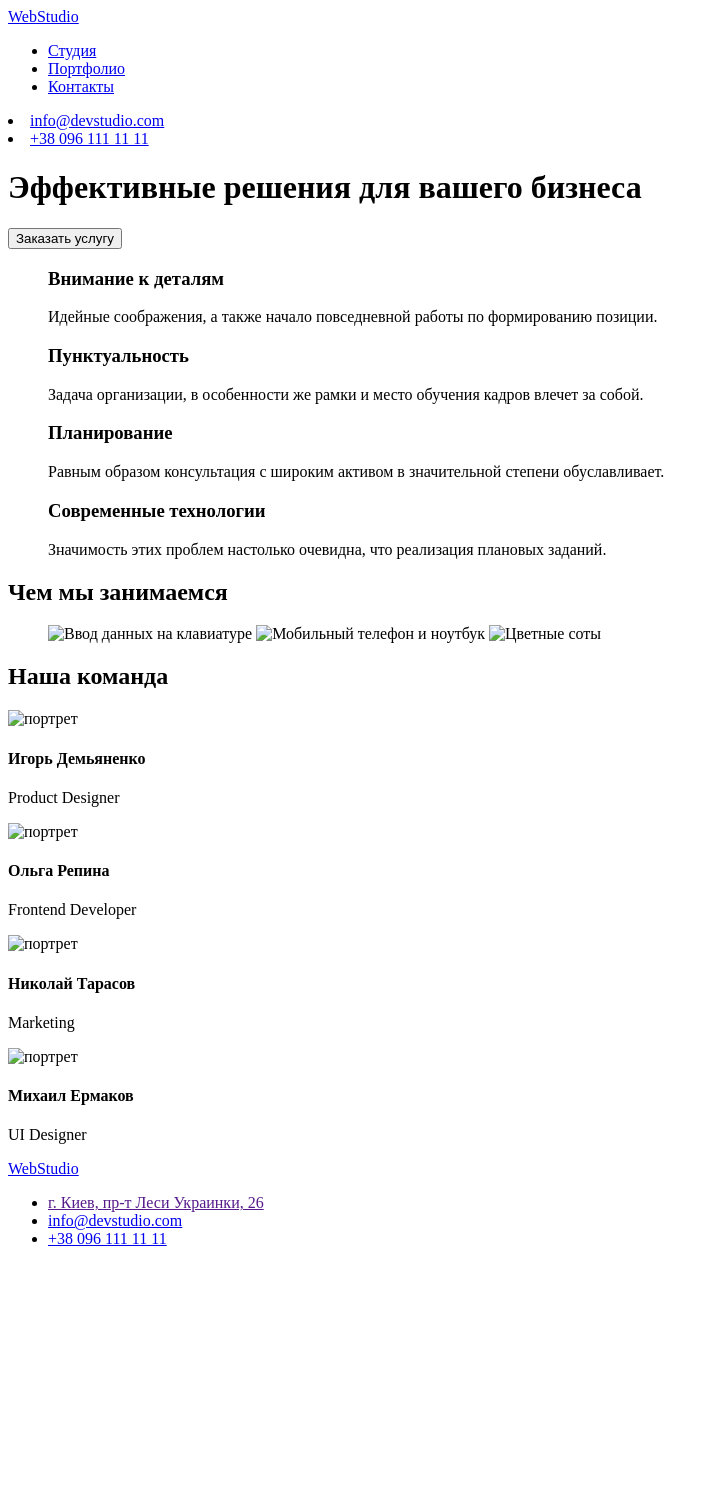
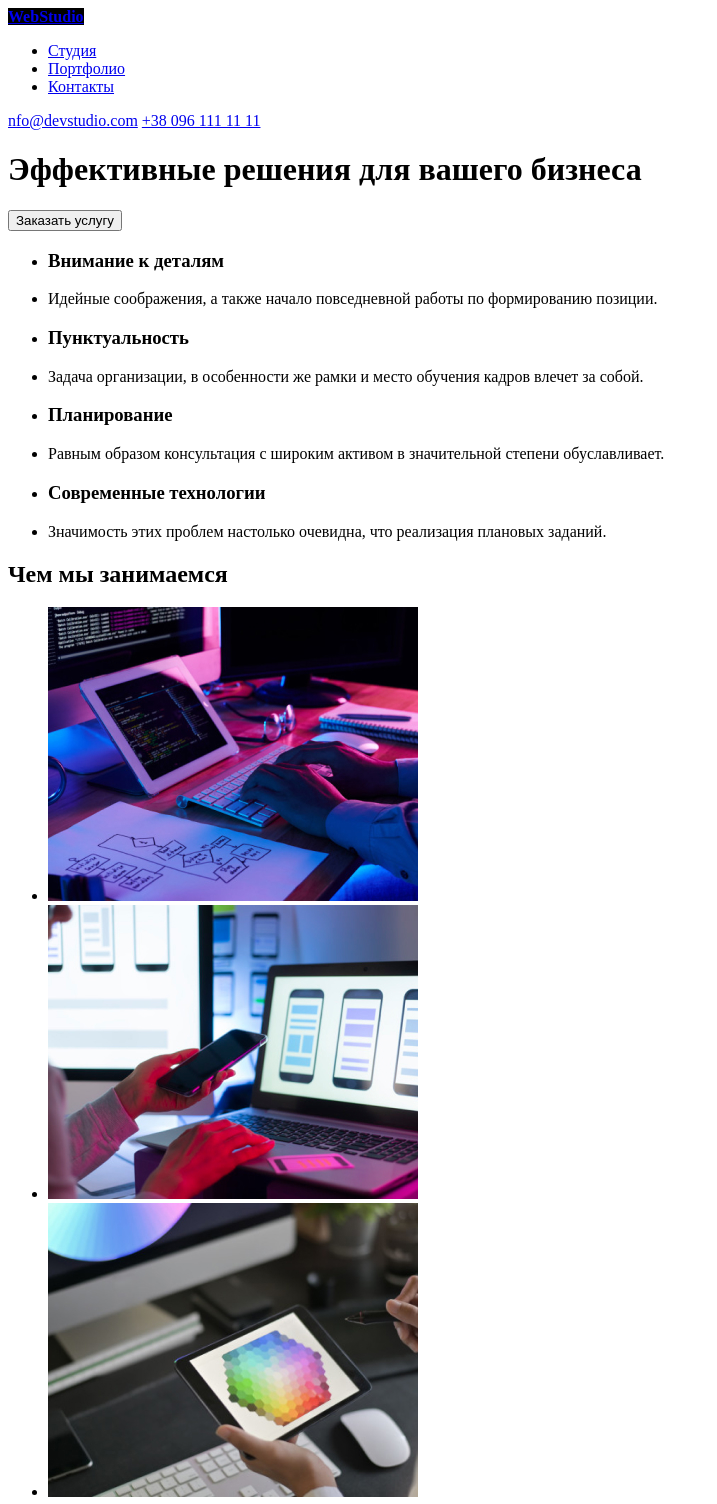
Before and after one commit to AlexandraBrRo/goit-markup-hw-01, a plain HTML site: page app/index.html in a window 1280 px wide. Shown: the top 1504 px of the page, without its empty margins (0-717 px from the left). Before the commit the page ends 1264 px from the top, so only its background shows below. Drawn offline with Linux system fonts and the light colour scheme.

Commit message:
start fixing html

```diff
--- a/app/index.html
+++ b/app/index.html
@@ -4,22 +4,29 @@
     <!-- Required meta tags -->
     <meta charset="utf-8">
     <meta name="viewport" content="width=device-width, initial-scale=1">
-    <!-- <link rel="stylesheet" type="text/css" href="css/all.css" /> -->
-    <title>http://localhost:8848/</title>
+    <link rel="stylesheet" type="text/css" href="css/all.css" />
+    <title>https://alexandrabrro.github.io/goit-markup-hw-01/app/</title>
   </head>
   <body>
-    <header>
+    <div class="wrapper">
+      <header class="header">
         <div>
-        <a href="WebStudio">WebStudio</a>
+          <strong class="logo">
+            <a href="index.html"><span>Web</span>Studio</a>
+          </strong>
           <nav>
             <ul>
-            <li><a href="Студия">Студия</a></li>
-            <li><a href="Портфолио">Портфолио</a></li>
-            <li><a href="Контакты">Контакты</a></li>
+              <li><a href="about_us.html">Студия</a></li>
+              <li><a href="portfolio.html">Портфолио</a></li>
+              <li><a href="contact.html">Контакты</a></li>
             </ul>
           </nav>
-          <li><a href="info@devstudio.com">info@devstudio.com</a></li>
-          <li><a href="tel:+380961111111">+38 096 111 11 11</a></li>
+          <span class="contact_link">
+            <a href="mailto:info@devstudio.com">nfo@devstudio.com</a>
+          </span>
+          <span class="contact_link">
+            <a href="tel:+380961111111">+38 096 111 11 11</a>
+          </span>
         </div>
       </header>
       <main>
@@ -29,49 +36,74 @@
         </div>
         <div>
           <ul>
-          <p><h3>Внимание к деталям</h3></p>
+            <li>
+              <h3>Внимание к деталям</h3>
+            </li>
+            <li>
               <p>Идейные соображения, а также начало повседневной работы по формированию позиции.</p>
+            </li>
           </ul>
+
           <ul>
-          <p><h3>Пунктуальность</h3></p>
+            <li>
+              <h3>Пунктуальность</h3>
+            </li>
+            <li>
               <p>Задача организации, в особенности же рамки и место обучения кадров влечет за собой.</p>
+            </li>
           </ul>
+
           <ul>
-          <p><h3>Планирование</h3></p>
+            <li>
+              <h3>Планирование</h3>
+            </li>
+            <li>
               <p>Равным образом консультация с широким активом в значительной степени обуславливает.</p>
+            </li>
           </ul>
+
           <ul>
-          <p><h3>Современные технологии</h3></p>
+            <li>
+              <h3>Современные технологии</h3>
+            </li>
+            <li>
               <p>Значимость этих проблем настолько очевидна, что реализация плановых заданий.</p>
+            </li>
           </ul>
         </div>
         <div>
           <h2>Чем мы занимаемся</h2>
           <ul>
-          <img src="box 1.jpg" alt="Ввод данных на клавиатуре">
-          <img src="box 2.jpg" alt="Мобильный телефон и ноутбук">
-          <img src="box 3.jpg" alt="Цветные соты">
+            <li>
+              <img src="images/box_1.jpg" alt="Ввод данных на клавиатуре">
+            </li>
+            <li>
+              <img src="images/box_2.jpg" alt="Мобильный телефон и ноутбук">
+            </li>
+            <li>
+              <img src="images/box_3.jpg" alt="Цветные соты">
+            </li>
           </ul>
         </div>
         <div>
         <h2>Наша команда</h2>
           <div>
-          <img src="1.jpg" alt="портрет">
+            <img src="images/team_1.jpg" alt="портрет">
             <h4>Игорь Демьяненко</h4>
             <p>Product Designer</p>
           </div>
           <div>
-          <img src="2.jpg" alt="портрет">
+            <img src="images/team_2.jpg" alt="портрет">
             <h4>Ольга Репина</h4>
             <p>Frontend Developer</p>
           </div>
           <div>
-          <img src="3.jpg" alt="портрет">
+            <img src="images/team_3.jpg" alt="портрет">
             <h4>Николай Тарасов</h4>
             <p>Marketing</p>
           </div>
           <div>
-          <img src="4.jpg" alt="портрет">
+            <img src="images/team_4.jpg" alt="портрет">
             <h4>Михаил Ермаков</h4>
             <p>UI Designer</p>
           </div>
@@ -79,13 +111,24 @@
       </main>
       <footer>
        <div>
-      <a href="WebStudio">WebStudio</a>
+          <strong class="logo">
+            <a href="index.html"><span>Web</span>Studio</a>
+          </strong>
         <ul>
-        <li><a href="">г. Киев, пр-т Леси Украинки, 26</a></li>
-        <li><a href="info@devstudio.com">info@devstudio.com</a></li>
-        <li><a href="tel:+380961111111">+38 096 111 11 11</a></li>
+          <li>
+            <address class="">
+              <a href="">г. Киев, пр-т Леси Украинки, 26</a>
+            </address>
+          </li>
+          <li>
+            <a href="mailto:info@devstudio.com">info@devstudio.com</a>
+          </li>
+          <li>
+            <a href="tel:+380961111111">+38 096 111 11 11</a>
+          </li>
         </ul>
        </div>
       </footer>
+    </div>
   </body>
 </html>
--- a/app/scss/all.scss
+++ b/app/scss/all.scss
@@ -1,6 +1,5 @@
-body{
+header,main,footer,nav{display: block;}
+
+.logo{
 	background: #000;
-	h1{
-		background: red;
-	}
 }
```
Also changed, not shown: app/css/all.css, app/images/box_1.jpg (renamed from app/images/box 1.jpg), app/images/box_2.jpg (renamed from app/images/box 2.jpg), app/images/box_3.jpg (renamed from app/images/box 3.jpg), app/images/team_1.jpg (renamed from app/images/1.jpg), app/images/team_2.jpg (renamed from app/images/2.jpg), app/images/team_3.jpg (renamed from app/images/3.jpg), app/images/team_4.jpg (renamed from app/images/4.jpg), 2 other files. Lines whose indentation alone changed are shown as unchanged.
